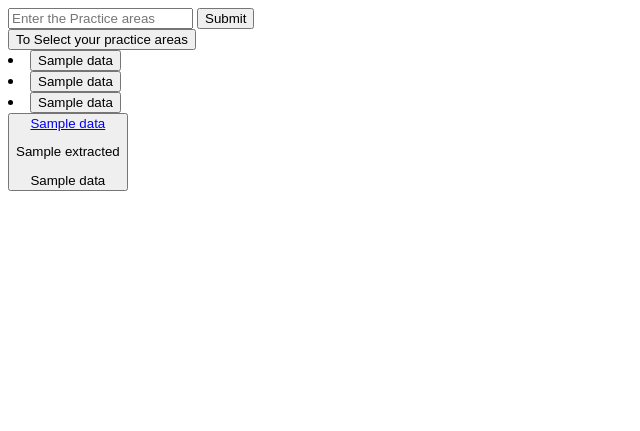
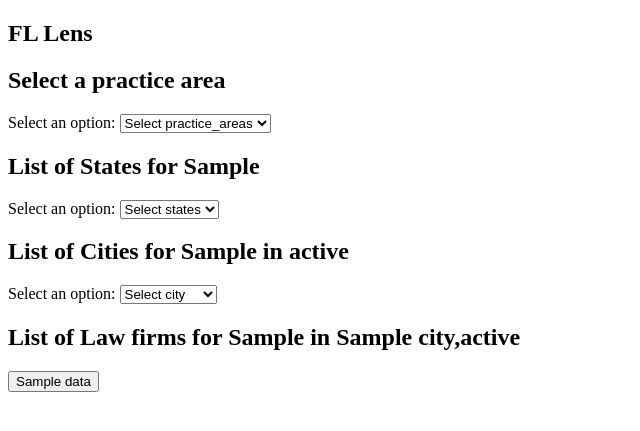
Before and after one commit to ShreyasSathyamoorthyTR/Findlaw_Website, a Python web app: template templates/practice_areas.html in a window 1280 px wide. Shown: the top 431 px of the page, without its empty margins (0-640 px from the left). Run offline with Jinja, Linux system fonts and the light colour scheme; the template is opened without the code that fills it: most values are stand-ins (such as "Sample title", 1, 10 or a date in 2020).

Commit message:
Adding Files

```diff
--- a/templates/index.html
+++ b/templates/index.html
@@ -6,14 +6,7 @@
     <title>FindLAW-"Seeking Legal Wisdom"</title>
 </head>
 <body>
-    <form method="POST" action="/state">
-        <input type="text" name="input_areas" placeholder="Enter the Practice areas">
-        <button type="submit" name="submit" value="submit">Submit</button>
-    </form>
-
-    <form method="POST" action="/practice_areas">
-        <button type="submit" name="submit" value="submit">To Select your practice areas</button>
-    </form>
+    <h2>FL Lens</h2>
     {% block body %}
     {% endblock %}
 </body>
--- a/templates/practice_areas.html
+++ b/templates/practice_areas.html
@@ -1,36 +1,76 @@
 {% extends 'index.html'%}
 {% block body %}
-<form method="POST" action="/state">
+
+{% if datas%}
+<h2>Select a practice area</h2>
+<form id="myForm" action="/state" method="post">
+    <label for="myDropdown">Select an option:</label>
+    <select id="myDropdown" name="input_area" placeholder="SJGVSDH" onchange="this.form.submit()">
+        <option value=" ">Select practice_areas</option>
         {% for data in datas%}
-        <li><button type="submit" name="input_submit" value="{{(data)}}">{{(data)}}</button></li>
+        <option value="{{(data)}}">{{(data)}}</option>
         {%endfor%}
+    </select>
 </form>
-<form method="POST" action="/city">
+{% endif %}
+{% if state_list%}
+<h2>List of States for {{extracted_data['practice_areas']}} </h2>
+<form id="myForm" action="/city" method="post">
+    <label for="states">Select an option:</label>
+    <select id="myDropdown" name="input_state" onchange="this.form.submit()">
+        <option value=" ">Select states</option>
         {% for data in state_list%}
-        <li><button type="submit" name="input_state" value="{{(data)}}">{{(data)}}</button></li>
+        <option value="{{(data)}}">{{(data)}}</option>
         {%endfor%}
+    </select>
 </form>
-<form method="POST" action="/law_firms">
+{% endif %}
+
+{% if city_list%}
+    <h2>List of Cities for {{extracted_data['practice_areas']}} in {{extracted_data['state']}}</h2>
+    <form id="myForm" action="/law_firms" method="post">
+        <label for="states">Select an option:</label>
+        <select id="myDropdown" name="input_city" onchange="this.form.submit()">
+            <option value=" ">Select city</option>
             {% for data in city_list%}
-        <li><button type="submit" name="input_city" value="{{(data)}}">{{(data)}}</button></li>
+            <option value="{{(data)}}">{{(data)}}</option>
             {%endfor%}
+        </select>
     </form>
-<form method="POST" action="/final">
+{% endif %}
+
+{% if firms_list%}
+    <h2>List of Law firms for {{extracted_data['practice_areas']}} in {{extracted_data['city']}},{{extracted_data['state']}}</h2>
+    <form method="POST" action="/LawPage">
         {% for data in firms_list%}
-        <div><button type="submit" name="input_city" value="{{(data)}}"><a href="{{(data['url'])}}">{{(data['law_firm_name'])}}</a>
-            <div><p>{{(extracted_data[0])}}</p></div>
-            {{data}}</button></div>
-    {%endfor%}
-
-</form>
-{% if firms_list_ofstates_status%}
-    <h2>Other Similar law firms in {{extracted_data['state']}}</h2>
-    <form method="POST" action="/final">
-        {% for data in firms_list_ofstates%}
-            <div><button type="submit" name="input_city" value="{{(data)}}"><a href="{{(data['url'])}}">{{(data['law_firm_name'])}}</a>
-                <p>{{(data)}}</p>
-            </button></div>
+                <div><button type="submit" name="input_firm" value="{{(data['url'])}}">{{(data['law_firm_name'])}}</button></div>
         {%endfor%}
     </form>
 {% endif %}
+
+{% if firms_list_ofstates_status%}
+    <h2>Other Similar law firms in {{extracted_data['state']}}</h2>
+    <form method="POST" action="/LawPage">
+        {% for data in firms_list_ofstates%}
+            <div><button type="submit" name="input_firm" value="{{(data['url'])}}">{{(data['law_firm_name'])}}</button></div>
+        {%endfor%}
+    </form>
+{% endif %}
+
+{% if firm_details_status%}
+    <h4><a href={{firm_details[1]}}>Law Firm Page</a></h4>
+    <h2>{{firm_details[2]}}</h2>
+    <h3>Practice areas: </h3>
+    {% for data in firm_details[7]%}
+        <li>{{data}}</li>
+    {%endfor%}
+    <h3>Address: </h3>
+    {% for data in firm_details[3]%}
+        <li>{{data}}</li>
+    {%endfor%}
+    <h3>Contact Information: </h3>
+    {% for data in firm_details[6]%}
+        <li>{{data}}</li>
+    {%endfor%}
+{% endif%}
 {% endblock %}
```
Also changed, not shown: app.py (+77 -36 lines), sample.py (added, +38 -0 lines), test.html (deleted, +0 -11 lines), 2 other files. Lines whose indentation alone changed are shown as unchanged.
